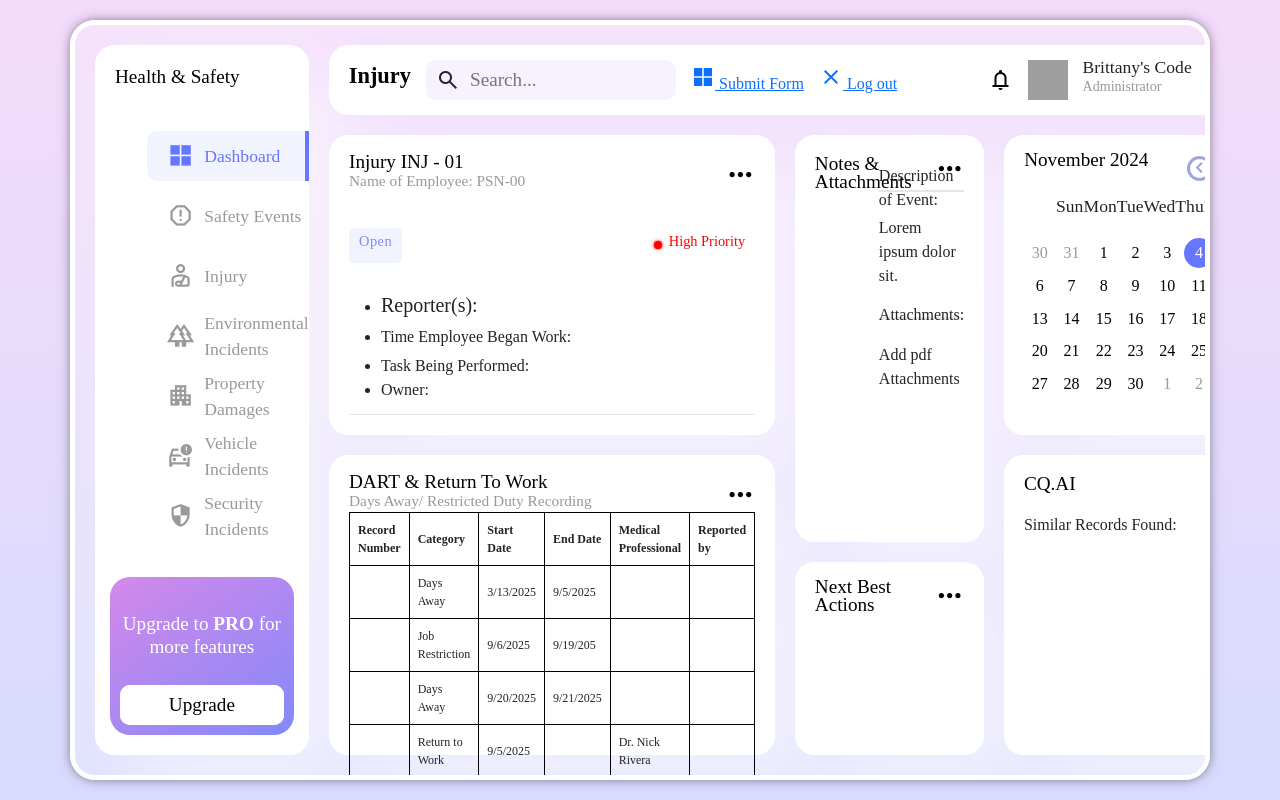
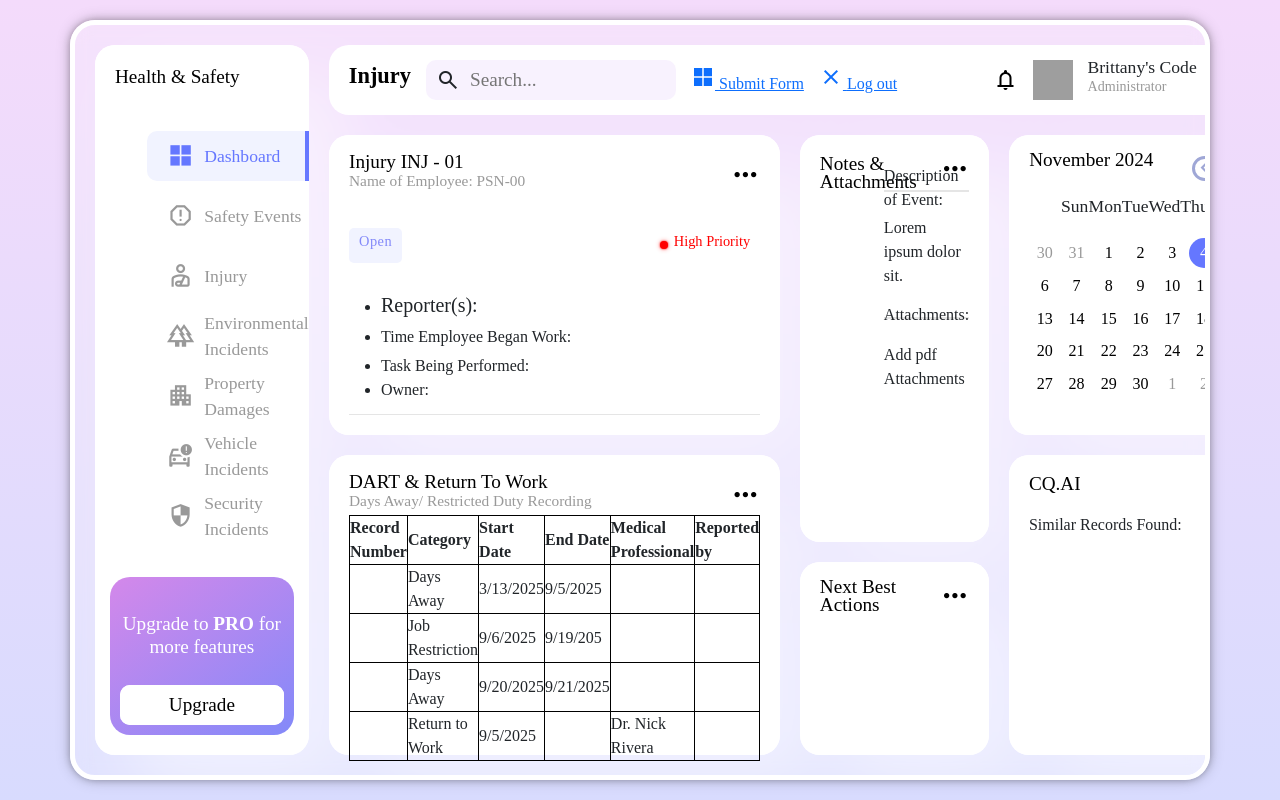
Before and after one commit to BrittanyTAMU/SafetyCICD, a website: page cons_project/injury.html in a window 1280 px wide. Drawn offline with nearby package versions, Linux system fonts and the light colour scheme; no server answers; grey boxes are pictures that could not be loaded; a web font is replaced by a local one.

Commit message:
Update main.css

```diff
--- a/cons_project/css/main.css
+++ b/cons_project/css/main.css
@@ -1251,10 +1251,5 @@ table, th, td{
     border: 1px solid black;
     border-collapse: collapse;
       height: 10px;
-/*     width: 1px; */
-     padding: 8px; /* Adds spacing inside cells */
-    text-align: left; /* Align text to the left */
-    word-wrap: break-word; /* Ensures long text doesn't overflow */
-    font-size: 12px; /* Smaller text on mobile */
-
+  width: 1px;
 }
```
